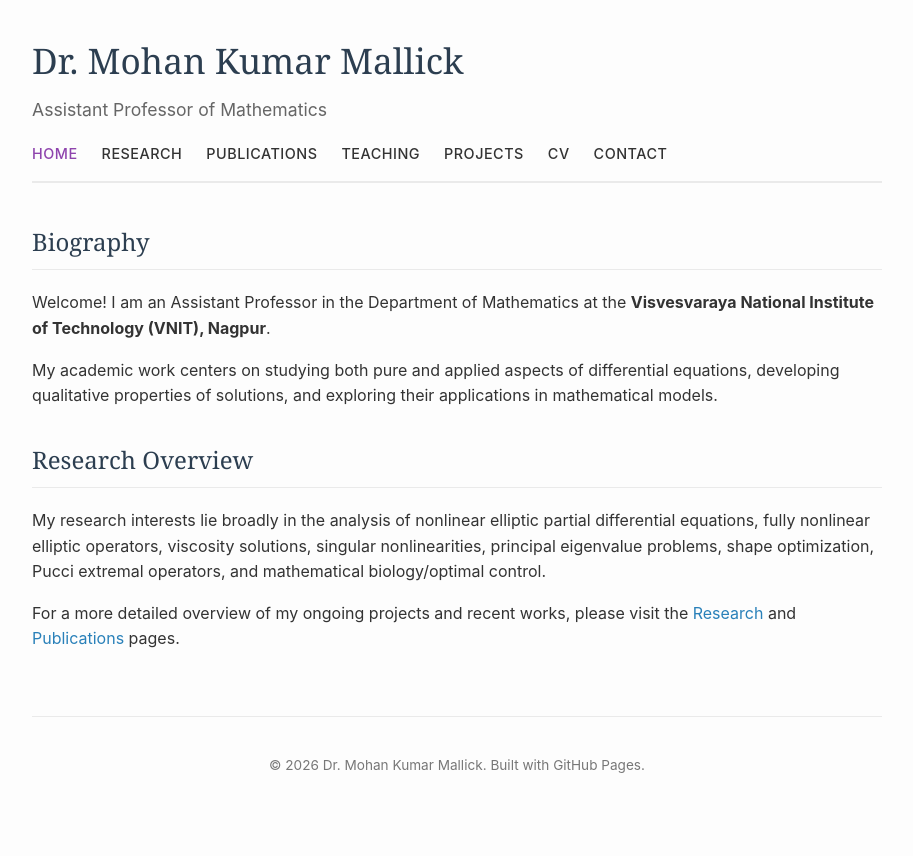
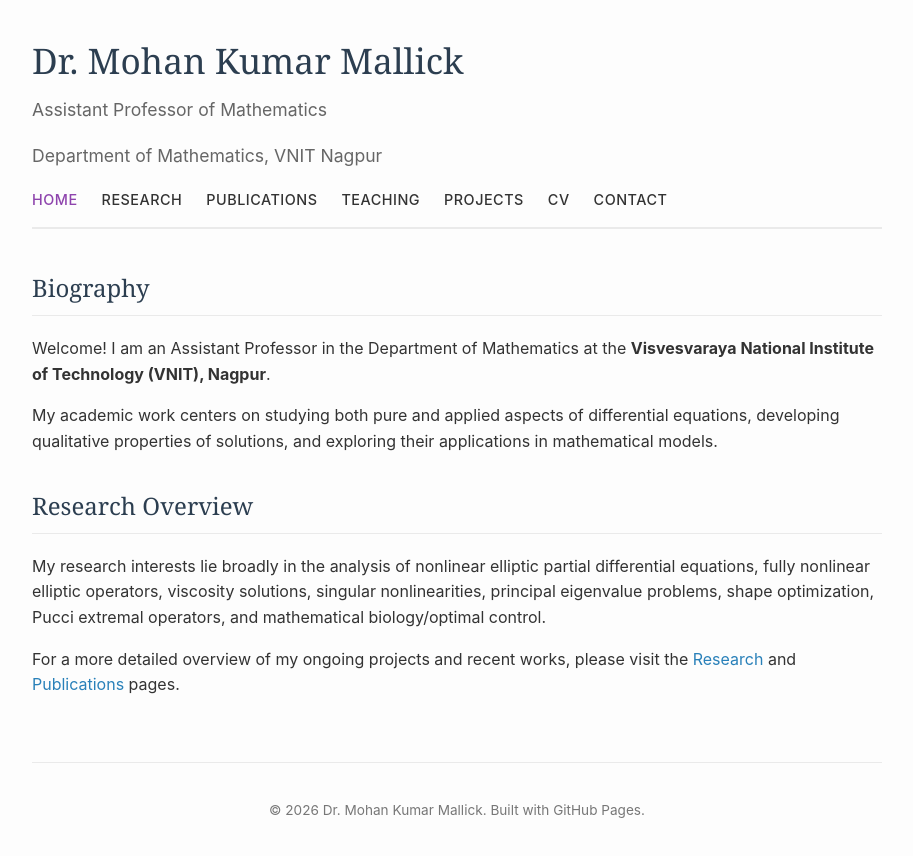
Before and after one commit to mohanmallick/mohanmallick.github.io, a plain HTML site: page index.html in a window 1280 px wide. Shown: the whole page, without its empty margins (183-1096 px from the left). Before the commit the page ends 822 px from the top, so only its background shows below. Drawn offline with Linux system fonts and the light colour scheme.

Commit message:
Add department information to the header

```diff
--- a/index.html
+++ b/index.html
@@ -13,6 +13,7 @@
       <div class="site-title">
         <h1>Dr. Mohan Kumar Mallick</h1>
         <p class="subtitle">Assistant Professor of Mathematics</p>
+        <p class="subtitle">Department of Mathematics, VNIT Nagpur</p>
       </div>
       <nav>
         <a href="/" class="active">Home</a>
```
